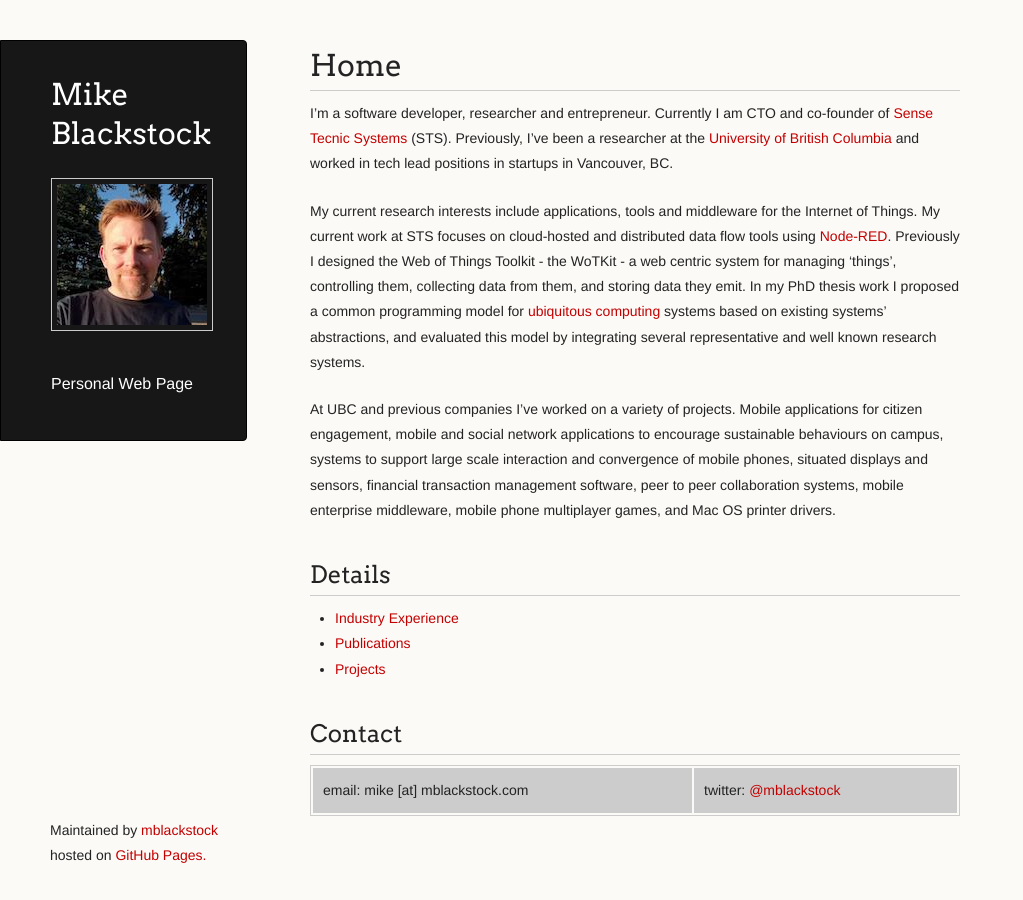
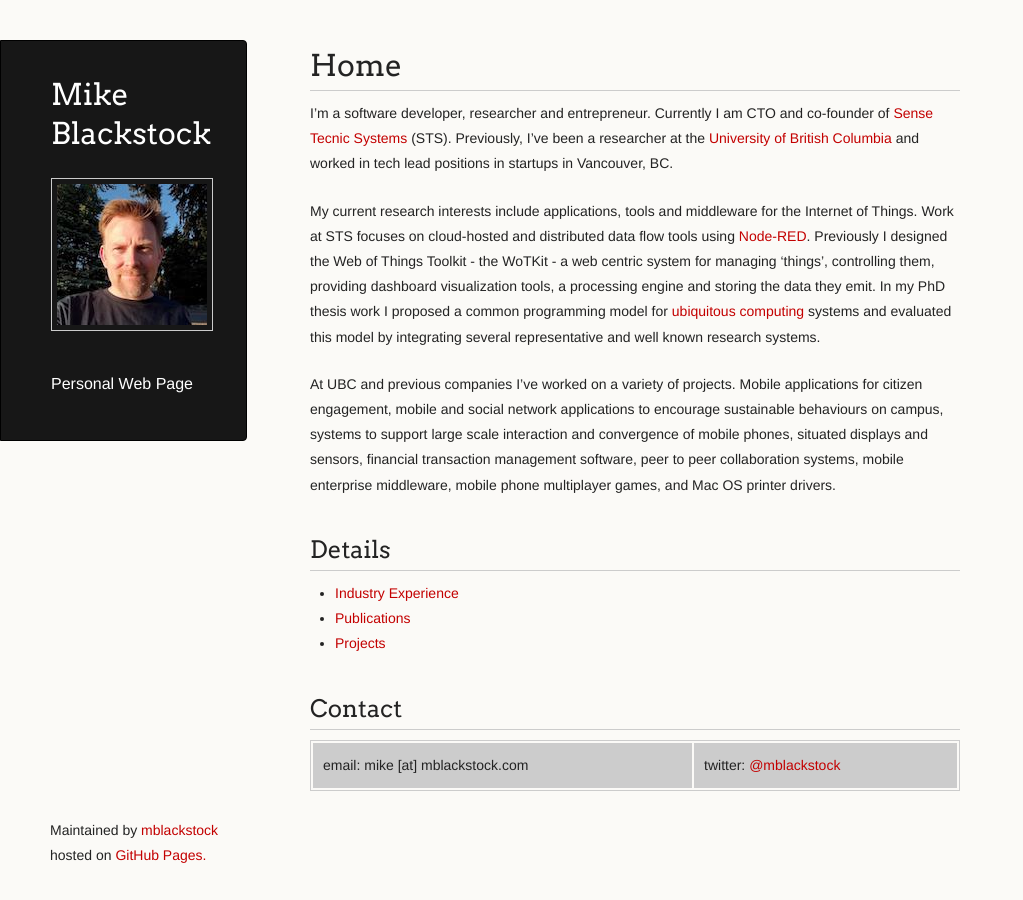
Before and after one commit to mblackstock/mblackstock.github.io, a Jekyll site: the page built from index.md, in a window 1280 px wide. Shown: the whole page, without its empty margins (0-1023 px from the left). Built offline with Jekyll 4.4.1, drawn with Linux system fonts in a browser that asks for light colours; our own code applies the rules of GitHub Pages for plain Markdown files.

Commit message:
improve front page

```diff
--- a/index.md
+++ b/index.md
@@ -3,7 +3,7 @@
 
 I'm a software developer, researcher and entrepreneur.  Currently I am CTO and co-founder of [Sense Tecnic Systems](http://www.sensetecnic.com) (STS).  Previously, I've been a researcher at the [University of British Columbia](https://www.ubc.ca/) and worked in tech lead positions in startups in Vancouver, BC.
 
-My current research interests include applications, tools and middleware for the Internet of Things.  My current work at STS focuses on cloud-hosted and distributed data flow tools using [Node-RED](https://nodered.org). Previously I designed the Web of Things Toolkit - the WoTKit - a web centric system for managing 'things', controlling them, collecting data from them, and storing data they emit.  In my PhD thesis work I proposed a common programming model for [ubiquitous computing](https://en.wikipedia.org/wiki/Ubiquitous_computing) systems based on existing systems' abstractions, and evaluated this model by integrating several representative and well known research systems.
+My current research interests include applications, tools and middleware for the Internet of Things.  Work at STS focuses on cloud-hosted and distributed data flow tools using [Node-RED](https://nodered.org). Previously I designed the Web of Things Toolkit - the WoTKit - a web centric system for managing 'things', controlling them, providing dashboard visualization tools, a processing engine and storing the data they emit.  In my PhD thesis work I proposed a common programming model for [ubiquitous computing](https://en.wikipedia.org/wiki/Ubiquitous_computing) systems and evaluated this model by integrating several representative and well known research systems.
 
 At UBC and previous companies I've worked on a variety of projects.  Mobile applications for citizen engagement, mobile and social network applications to encourage sustainable behaviours on campus, systems to support large scale interaction and convergence of mobile phones, situated displays and sensors, financial transaction management software, peer to peer collaboration systems, mobile enterprise middleware, mobile phone multiplayer games, and Mac OS printer drivers.
 
```
